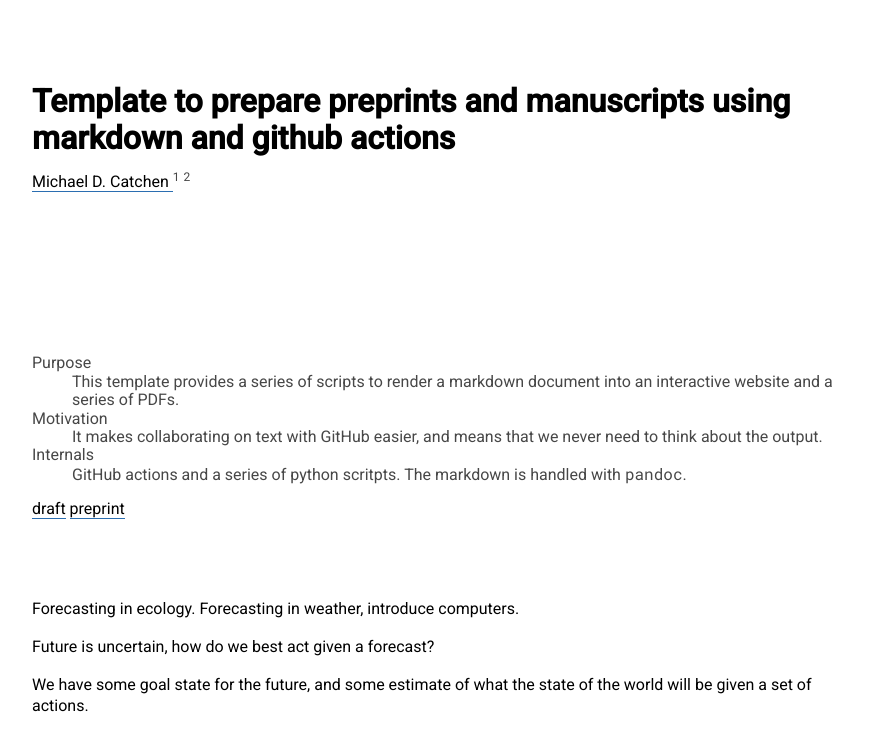
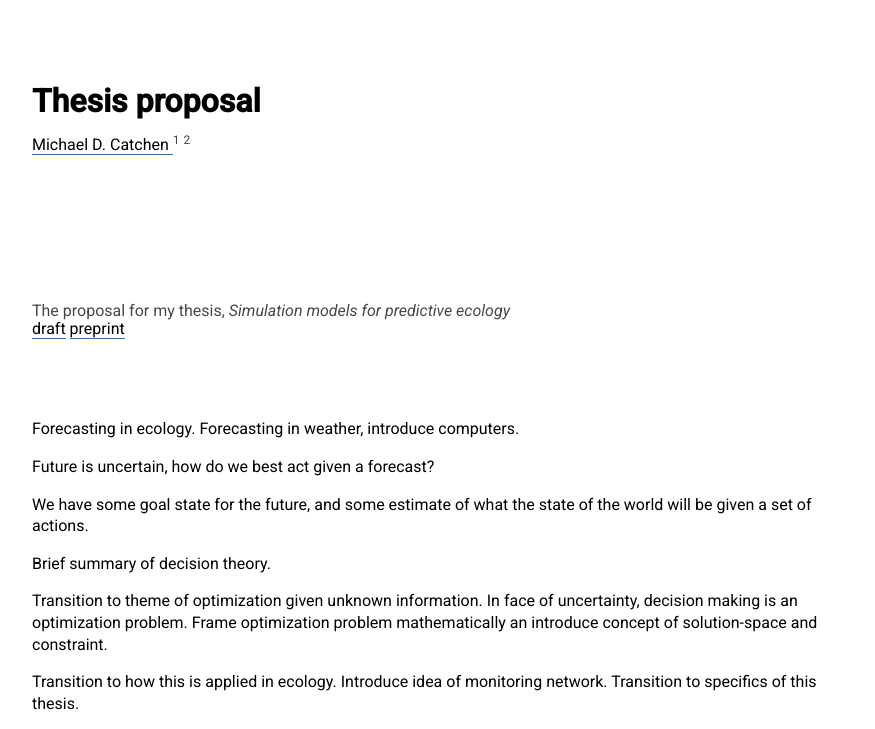
Before and after one commit to gottacatchenall/thesis_proposal, a plain HTML site: page index.html in a window 1280 px wide. Shown: the top 729 px of the page, without its empty margins (198-1073 px from the left). Drawn offline with nearby package versions, Linux system fonts and the light colour scheme; a script that the page names is missing.

Commit message:
Deploying to gh-pages from @ gottacatchenall/thesis_proposal@bbdcc5611f22bf276b9d7a4ea2878d6145bf92b9 🚀

```diff
--- a/index.html
+++ b/index.html
@@ -4,7 +4,7 @@
 <head>
     <meta charset="utf-8">
     <meta name="viewport" content="width=device-width, initial-scale=1" />
-    <title>Template to prepare preprints and manuscripts using markdown and github actions</title>
+    <title>Thesis proposal</title>
     <script src="https://hypothes.is/embed.js" async></script>
     <link rel="stylesheet" href="https://cdnjs.cloudflare.com/ajax/libs/normalize/8.0.1/normalize.min.css"
     integrity="sha256-l85OmPOjvil/SOvVt3HnSSjzF1TUMyT9eV0c2BzEGzU=" crossorigin="anonymous" />
@@ -171,7 +171,7 @@
 <body>
     <header>
         <div class="container">
-            <div class="header--title">Template to prepare preprints and manuscripts using markdown and github actions</div>
+            <div class="header--title">Thesis proposal</div>
             <div class="header--authors">
                 <span class="header--author">
                 <a href="https://orcid.org/0000-0002-6506-6487" target="_blank">
@@ -186,16 +186,8 @@
 
     <main class="container">
         <section class="abstract">
+            The proposal for my thesis, <em>Simulation models for predictive ecology</em>
 
-
-            <dl>
-                    <dt>Purpose</dt>
-                <dd>This template provides a series of scripts to render a markdown document into an interactive website and a series of PDFs.</dd>
-                    <dt>Motivation</dt>
-                <dd>It makes collaborating on text with GitHub easier, and means that we never need to think about the output.</dd>
-                    <dt>Internals</dt>
-                <dd>GitHub actions and a series of python scritpts. The markdown is handled with <code>pandoc</code>.</dd>
-                </dl>
 
             <div class="artifacts">
                 <a href="draft.pdf" title="Draft PDF" target="_blank">draft</a>
@@ -214,12 +206,14 @@
             <img src="./figures/thesisconcept.png" alt="thesis concept" /><figcaption aria-hidden="true">thesis concept</figcaption>
             </figure>
             <h1 id="ch1-optimizing-sampling-of-species-distributions">CH1 optimizing sampling of species distributions</h1>
+            <h2 id="methods">Methods</h2>
             <ul>
             <li>simulate species distribution and efficacy of detection given a set of observation points where the dist from observation site decays.</li>
             <li>optimize set of repeated sampling locations L for a <em>known</em> distribution D.</li>
             <li>address SDM not being the territory</li>
             </ul>
             <h1 id="ch2-optimizing-sampling-of-interactions">CH2 optimizing sampling of interactions</h1>
+            <h2 id="methods-1">Methods</h2>
             <ul>
             <li>the missing link paper, turn this into optimizing with two different SDMs</li>
             </ul>
```
Also changed, not shown: 4 other files.
